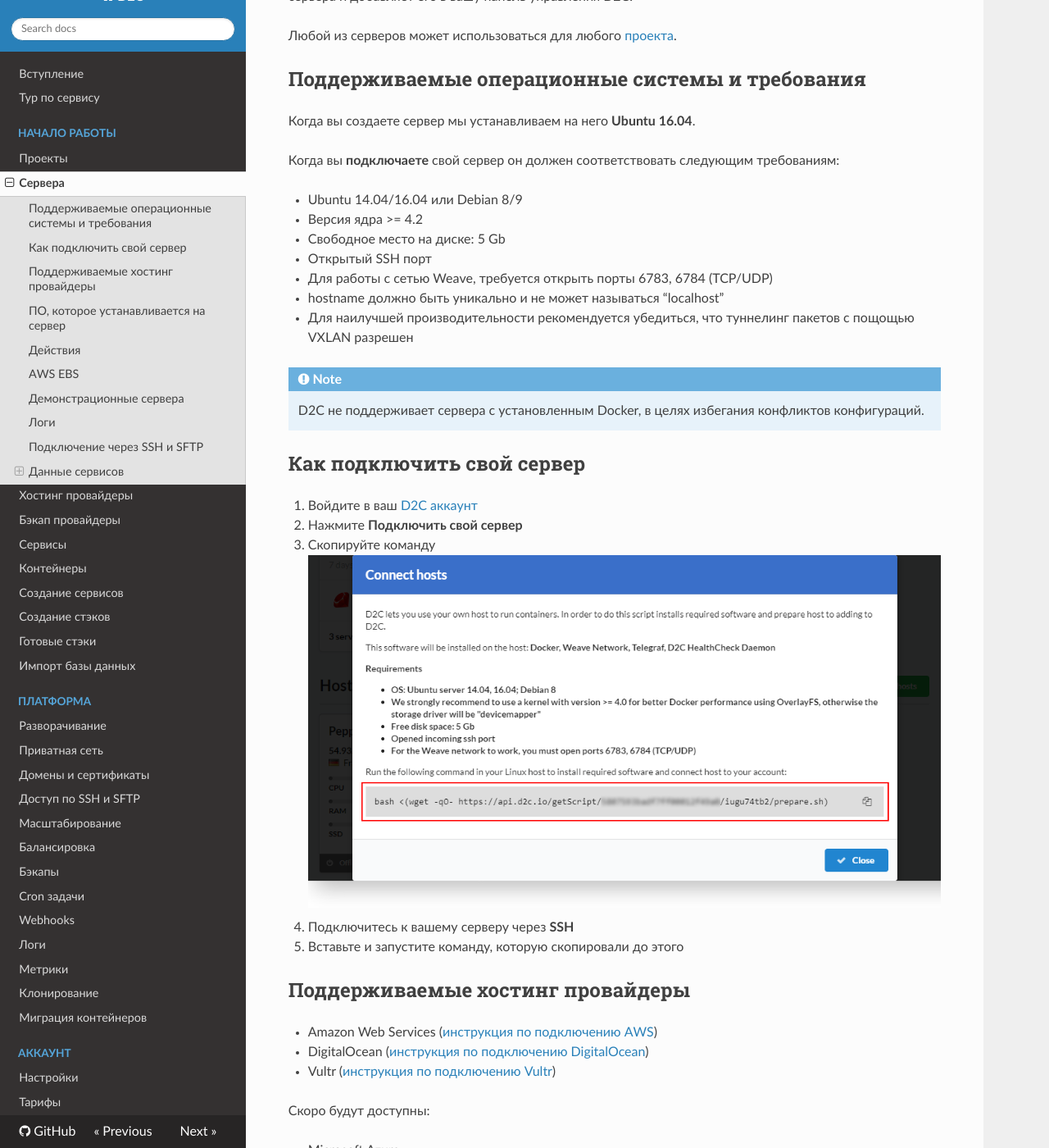
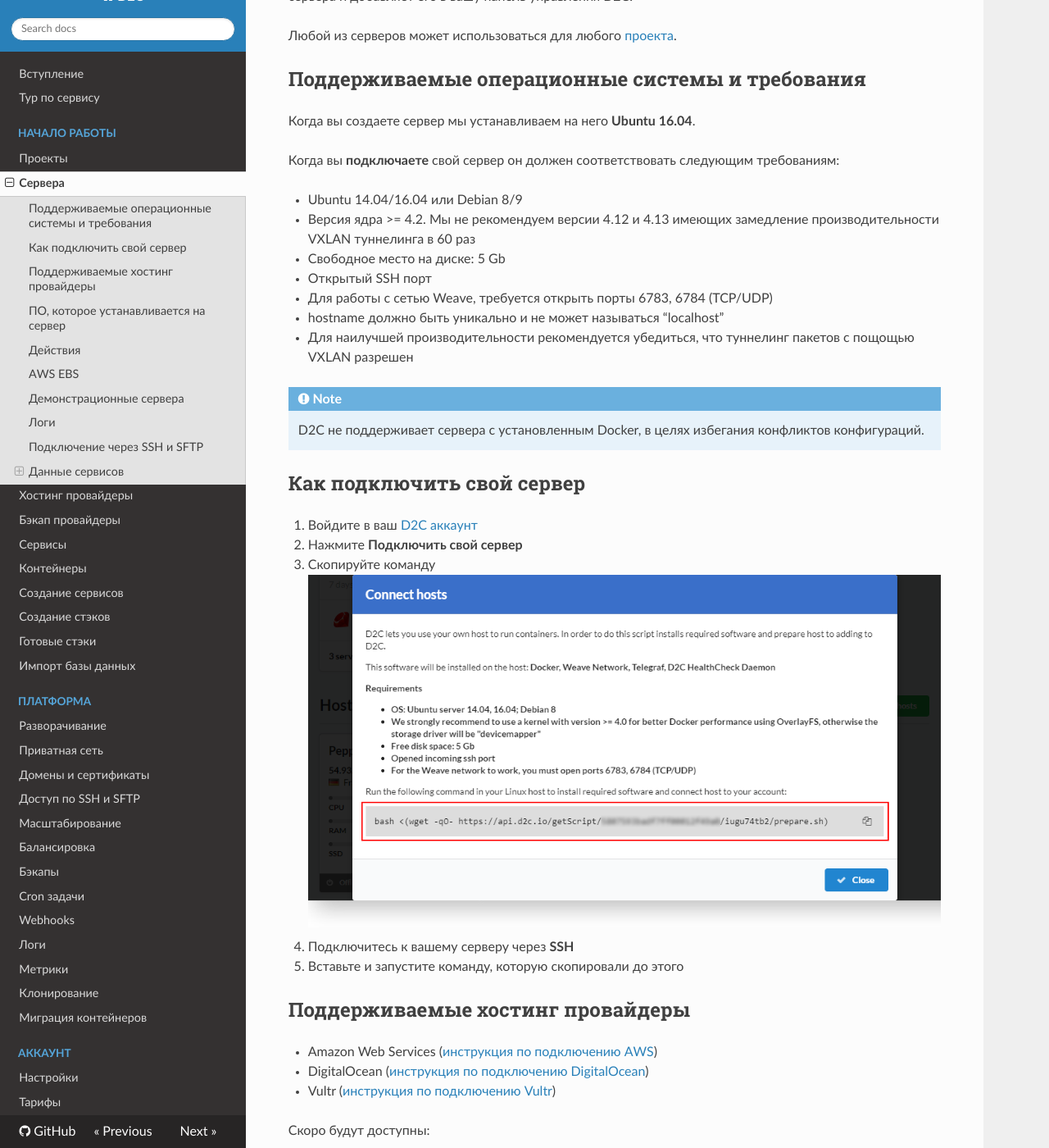
Before and after one commit to d2cio/docs-ru, an MkDocs documentation site: the page built from docs/getting-started/hosts.md, in a window 1280 px wide and 1400 px high, scrolled down 392 px. Shown: the whole window at 82% size. Built offline with MkDocs 1.6.1, drawn with Linux system fonts in a browser that asks for light colours; nearby versions of some CDN libraries; old or Windows-style settings are respelled for this version of MkDocs; some of the changed text lies outside the part shown.

Commit message:
updated system requirements

```diff
--- a/docs/getting-started/hosts.md
+++ b/docs/getting-started/hosts.md
@@ -13,7 +13,7 @@
 Когда вы **подключаете** свой сервер он должен соответствовать следующим требованиям:
 
 - Ubuntu 14.04/16.04 или Debian 8/9
-- Версия ядра >= 4.2
+- Версия ядра >= 4.2. Мы не рекомендуем версии 4.12 и 4.13 имеющих замедление производительности VXLAN туннелинга в 60 раз
 - Свободное место на диске: 5 Gb
 - Открытый SSH порт
 - Для работы с сетью Weave, требуется открыть порты 6783, 6784 (TCP/UDP)
```
Also changed, not shown: other parts of docs/getting-started/hosts.md (+1 -1 lines).
